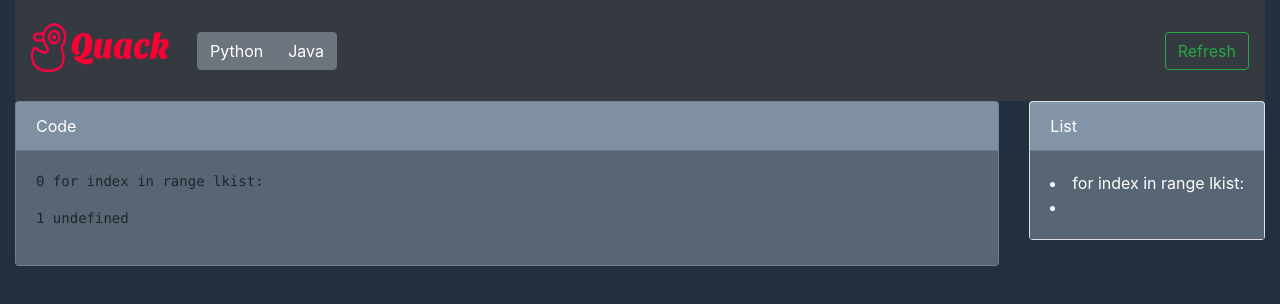
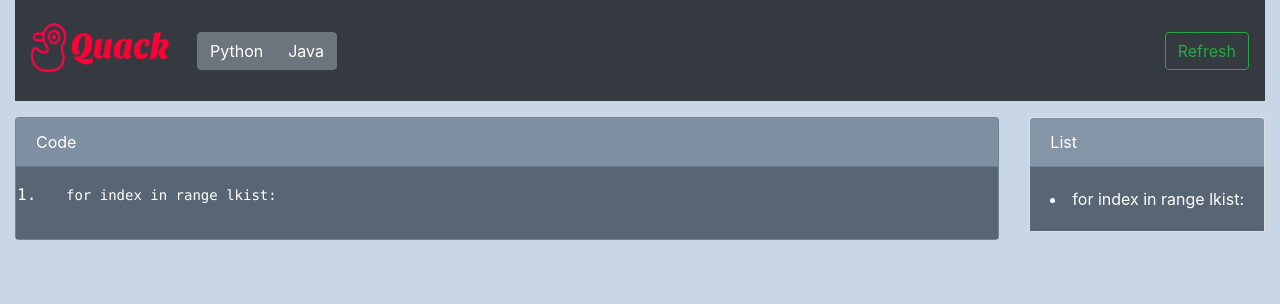
Before and after one commit to JackDemeter/htv4, a React (Create React App) app in the folder app/: page / in a window 1280 px wide. Shown: the top 304 px of the page. Built offline with nearby package versions, Linux system fonts and the light colour scheme.

Commit message:
front end formatting

```diff
--- a/app/public/index.html
+++ b/app/public/index.html
@@ -25,7 +25,7 @@
     -->
     <title>Quack</title>
   </head>
-  <body style='background-color:#222f3e'>
+  <body style='background-color:#c8d6e5'>
 
     <noscript>You need to enable JavaScript to run this app.</noscript>
     <div id="root"></div>
--- a/app/src/App.js
+++ b/app/src/App.js
@@ -18,21 +18,13 @@ class App extends Component {
 
     return (
 
-        <div className="container-fluid" style={{backgroundColor: '#222f3e'}} >
-
-
-
+        <div className="container-fluid" style={{backgroundColor: '#c8d6e5'}} >
           <Navbar/>
+          <p></p>
          <Row sm = {{size:"auto", offset: 1}} >
-
             <Col lg={{ size: "auto", offset: 0 }}> <Code name = "Code"/> </Col>
             <span>   <Col sm={{ size:'auto', offset: 0 }}> <Require name = "List"/> </Col>     </span>
-
-
-
           </Row>
-
-
         </div>
     );
   }
--- a/app/src/components/Code.jsx
+++ b/app/src/components/Code.jsx
@@ -19,17 +19,23 @@ class Code extends React.Component {
                 <div className="card-header">
                     {this.state.name}
                 </div>
-                <div className="card-body text-white" style={{backgroundColor: '#576574'}}>
-                {Data.map((detail, index)=>{
+                <div className="card-body text-white" style={{backgroundColor: '#576574', lineHeight: '100%', fontFamily: 'Consolas', paddingLeft: '20px'}}>
+                    <ol style = {{paddingLeft:'10px'}}>
+                    {Data.map((detail, index)=>{
+
                         var indents = "";
-                        for (var i = 0; i < detail.indentation*4; i++) {
-                            indents += " ";
+                        for (var i = 0; i < detail.line.length; i++) {
+                            if (detail.line[i] == '|')
+                            {
+                                indents += "    ";
+                            }
                         }
                         return (
 
-                        <pre>{index + " " + indents + detail.line}</pre>)})}
+                        <li> <pre style={{paddingLeft: '20px', color: 'white', scrollBehavior: 'hidden'}}>{indents + detail.line}</pre></li>)})}
+                    </ol>
+                </div>
 
-                </div>
             </div>)
     }
     getInfo(id){
--- a/app/src/components/Navbar.jsx
+++ b/app/src/components/Navbar.jsx
@@ -21,7 +21,7 @@ function Navbar() {
                     <button type="button" className="btn btn-secondary">Java</button>
                 </div>
 
-                <button className="btn btn-outline-success ml-auto" type="button" padding="30">Refresh</button>
+                <button className="btn btn-outline-success ml-auto" type="button">Refresh</button>
             </div>
         </nav>)
 
--- a/app/src/components/test.json
+++ b/app/src/components/test.json
@@ -1,9 +1,6 @@
 [
     {
         "line": "for index in range lkist:",
-        "indentation": "0"
-    },
-    {
         "Var": "x",
         "While": "while(condition):"
     }
```
